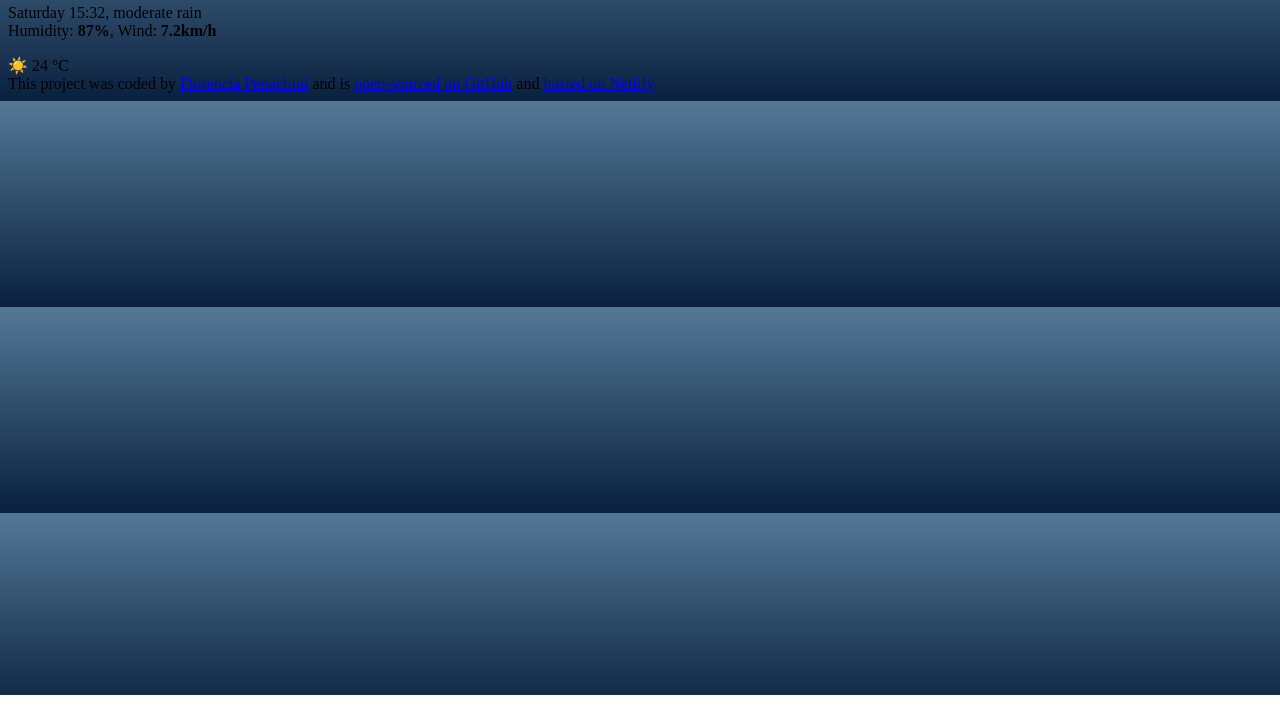
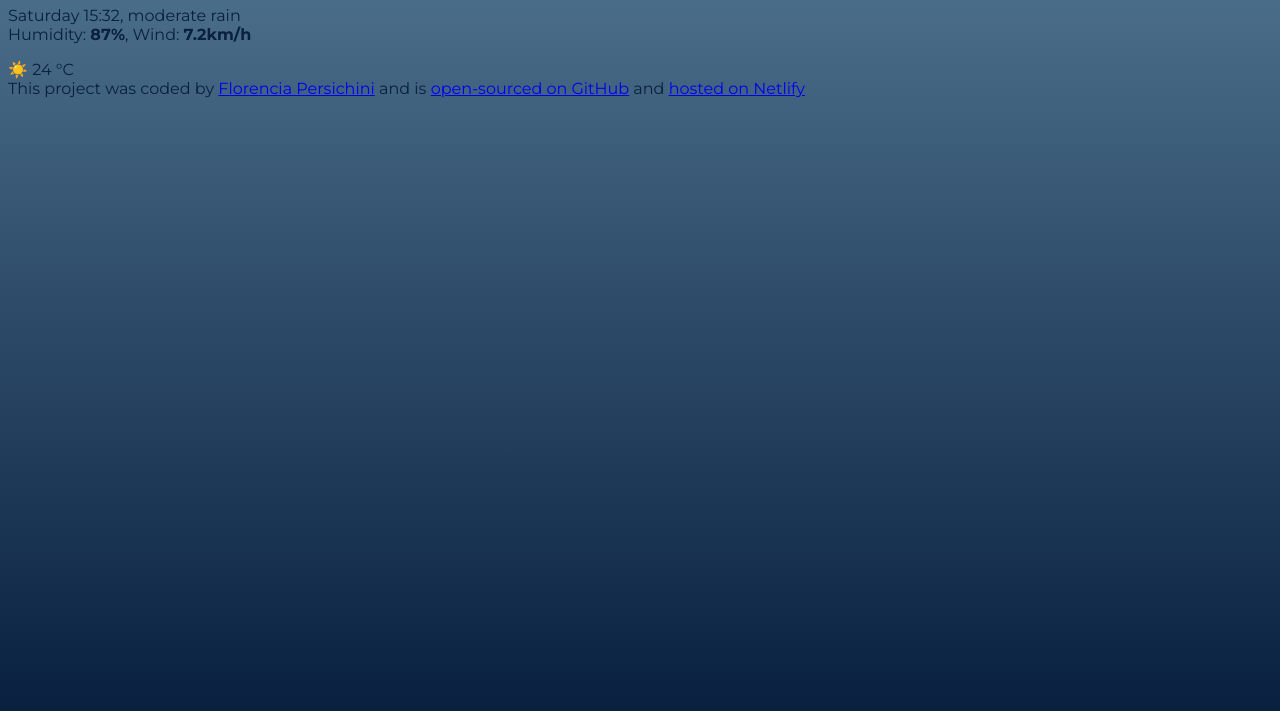
Before and after one commit to florencia-persichini/breeze-weather-app, a plain HTML site: page index.html in a window 1280 px wide. Shown: the part 105-816 px from the top of the page. Drawn offline with Linux system fonts and the light colour scheme.

Commit message:
Add gradient background and custom font

```diff
--- a/index.html
+++ b/index.html
@@ -6,7 +6,18 @@
       name="viewport"
       content="width=device-width, initial-scale=1.0"
     />
+
     <link rel="stylesheet" href="src/style.css" />
+    <link rel="preconnect" href="https://fonts.googleapis.com" />
+    <link
+      rel="preconnect"
+      href="https://fonts.gstatic.com"
+      crossorigin
+    />
+    <link
+      href="https://fonts.googleapis.com/css2?family=Montserrat:ital,wght@0,100..900;1,100..900&display=swap"
+      rel="stylesheet"
+    />
 
     <title>Breeze Weather</title>
   </head>
--- a/src/style.css
+++ b/src/style.css
@@ -1,3 +1,8 @@
 body {
   background: linear-gradient(to top, #09203f 0%, #537895 100%);
+  display: block;
+  margin: 8px;
+  min-height: 100vh;
+  font-family: "Montserrat", serif;
+  color: #09203f;
 }
```
